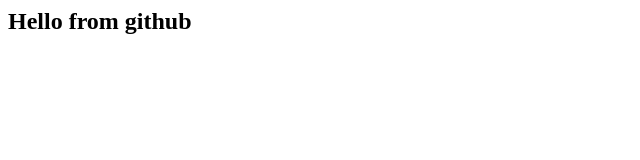
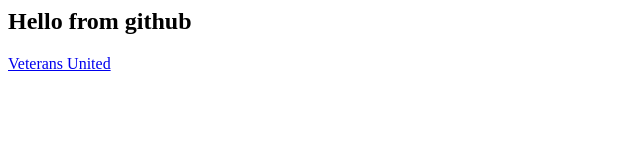
Before and after one commit to kcarron-HCM/Projects, a plain HTML site: page index.html in a window 1280 px wide. Shown: the whole page, without its empty margins (0-640 px from the left). Drawn offline with Linux system fonts and the light colour scheme.

Commit message:
Update index.html

```diff
--- a/index.html
+++ b/index.html
@@ -1 +1,4 @@
 <h2>Hello from github</h2>
+
+
+<a href="https://kcarron-HCM/Projects/Veterans-United/index.html"> Veterans United </a>
```
